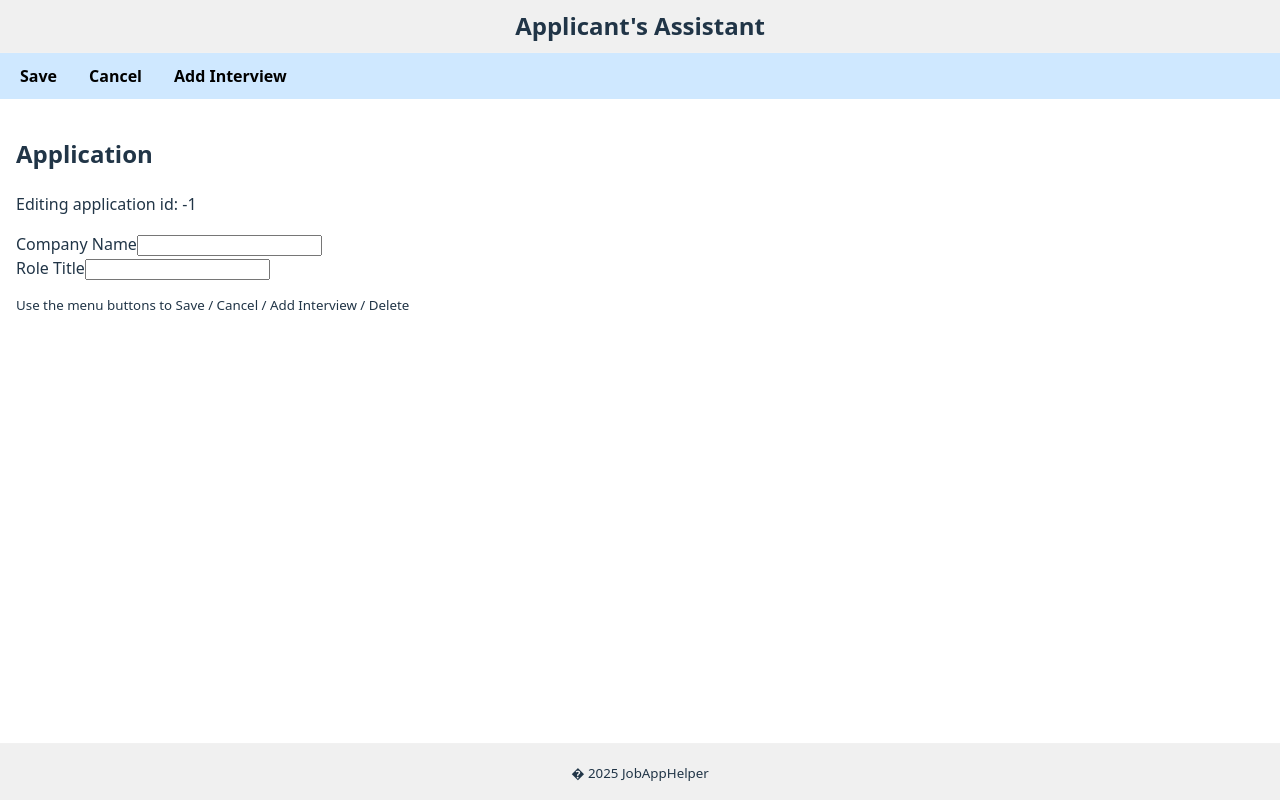
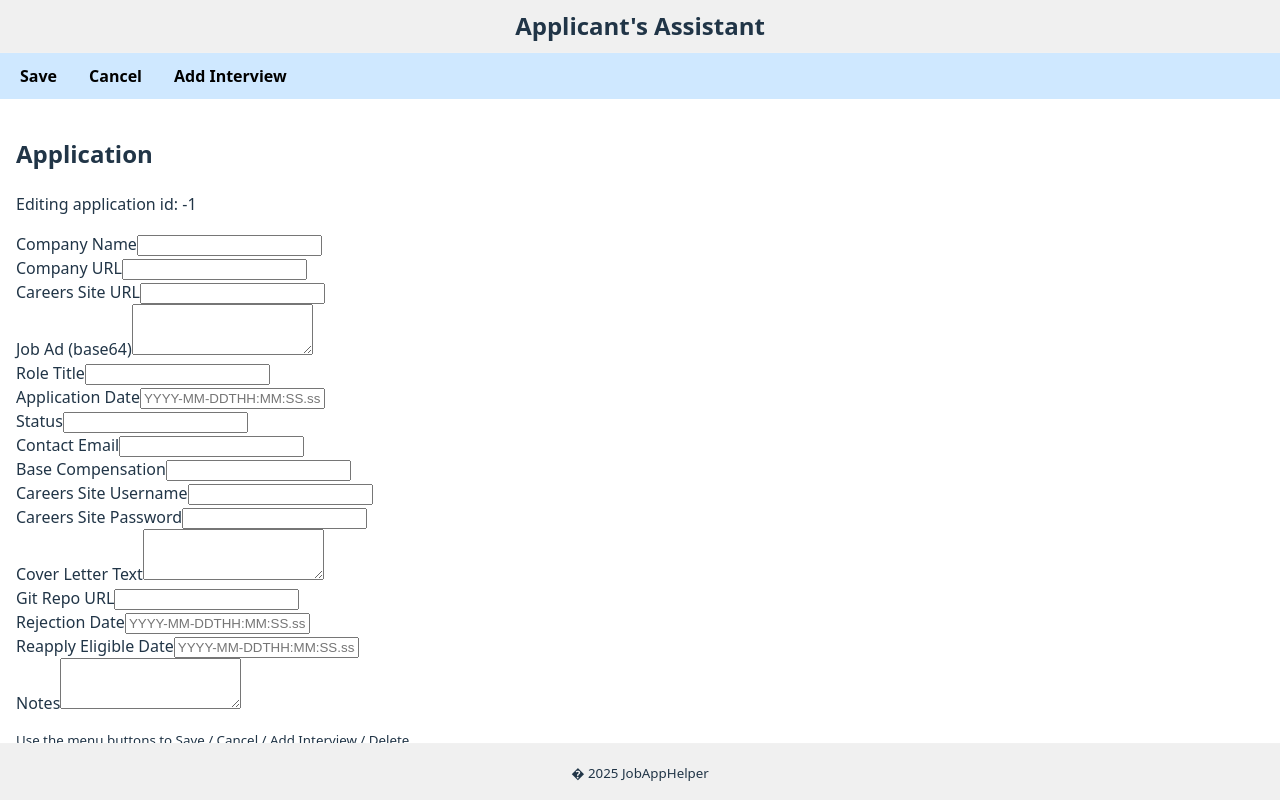
Before and after one commit to adrianagresta/JobAppHelper, a React (Vite) app in the folder jobapphelper/: page / in a window 1280 px wide. Both pictures are taken after a click on the button "New Application". Built offline with nearby package versions, Linux system fonts and the light colour scheme.

Commit message:
All application fields shown.

```diff
--- a/jobapphelper/src/components/content/ApplicationContent.jsx
+++ b/jobapphelper/src/components/content/ApplicationContent.jsx
@@ -1,6 +1,8 @@
-import React, { useEffect } from 'react';
+import React, { useEffect, useState } from 'react';
 import { setMenuItems } from '../structure/menuService';
 import { setContent } from '../structure/contentService';
+import { ApplicationsStore } from '../../indexeddb/api';
+import { enqueue as enqueueSync } from '../../indexeddb/syncQueue';
 
 /**
  * ApplicationContent component.
@@ -33,6 +35,24 @@ function ApplicationContent({ application }) {
     };
   }, []);
 
+  // Local form state for all Application fields
+  const [companyName, setCompanyName] = useState((application && application.companyName) || '');
+  const [companyUrl, setCompanyUrl] = useState((application && application.companyUrl) || '');
+  const [careersSiteUrl, setCareersSiteUrl] = useState((application && application.careersSiteUrl) || '');
+  const [jobAdPdfBase64, setJobAdPdfBase64] = useState((application && application.jobAdPdfBase64) || '');
+  const [roleTitle, setRoleTitle] = useState((application && application.roleTitle) || '');
+  const [applicationDate, setApplicationDate] = useState((application && application.applicationDate) || '');
+  const [status, setStatus] = useState((application && application.status) || '');
+  const [contactEmail, setContactEmail] = useState((application && application.contactEmail) || '');
+  const [baseCompensation, setBaseCompensation] = useState((application && application.baseCompensation) || '');
+  const [careerSiteUsername, setCareerSiteUsername] = useState((application && application.careerSiteUsername) || '');
+  const [careerSitePassword, setCareerSitePassword] = useState((application && application.careerSitePassword) || '');
+  const [coverLetterText, setCoverLetterText] = useState((application && application.coverLetterText) || '');
+  const [gitRepoUrl, setGitRepoUrl] = useState((application && application.gitRepoUrl) || '');
+  const [rejectionDate, setRejectionDate] = useState((application && application.rejectionDate) || '');
+  const [reapplyEligibleDate, setReapplyEligibleDate] = useState((application && application.reapplyEligibleDate) || '');
+  const [notes, setNotes] = useState((application && application.notes) || '');
+
   return (
     <div>
       <h2>Application</h2>
@@ -40,12 +60,82 @@ function ApplicationContent({ application }) {
       <div>
         <label>
           Company Name
-          <input defaultValue={(application && application.companyName) || ''} />
+          <input value={companyName} onChange={e => setCompanyName(e.target.value)} />
+        </label>
+        <br />
+        <label>
+          Company URL
+          <input value={companyUrl} onChange={e => setCompanyUrl(e.target.value)} />
+        </label>
+        <br />
+        <label>
+          Careers Site URL
+          <input value={careersSiteUrl} onChange={e => setCareersSiteUrl(e.target.value)} />
+        </label>
+        <br />
+        <label>
+          Job Ad (base64)
+          <textarea value={jobAdPdfBase64} onChange={e => setJobAdPdfBase64(e.target.value)} rows={3} />
         </label>
         <br />
         <label>
           Role Title
-          <input defaultValue={(application && application.roleTitle) || ''} />
+          <input value={roleTitle} onChange={e => setRoleTitle(e.target.value)} />
+        </label>
+        <br />
+        <label>
+          Application Date
+          <input value={applicationDate} onChange={e => setApplicationDate(e.target.value)} placeholder="YYYY-MM-DDTHH:MM:SS.sssZ" />
+        </label>
+        <br />
+        <label>
+          Status
+          <input value={status} onChange={e => setStatus(e.target.value)} />
+        </label>
+        <br />
+        <label>
+          Contact Email
+          <input value={contactEmail} onChange={e => setContactEmail(e.target.value)} />
+        </label>
+        <br />
+        <label>
+          Base Compensation
+          <input value={baseCompensation} onChange={e => setBaseCompensation(e.target.value)} />
+        </label>
+        <br />
+        <label>
+          Careers Site Username
+          <input value={careerSiteUsername} onChange={e => setCareerSiteUsername(e.target.value)} />
+        </label>
+        <br />
+        <label>
+          Careers Site Password
+          <input value={careerSitePassword} onChange={e => setCareerSitePassword(e.target.value)} type="password" />
+        </label>
+        <br />
+        <label>
+          Cover Letter Text
+          <textarea value={coverLetterText} onChange={e => setCoverLetterText(e.target.value)} rows={3} />
+        </label>
+        <br />
+        <label>
+          Git Repo URL
+          <input value={gitRepoUrl} onChange={e => setGitRepoUrl(e.target.value)} />
+        </label>
+        <br />
+        <label>
+          Rejection Date
+          <input value={rejectionDate} onChange={e => setRejectionDate(e.target.value)} placeholder="YYYY-MM-DDTHH:MM:SS.sssZ" />
+        </label>
+        <br />
+        <label>
+          Reapply Eligible Date
+          <input value={reapplyEligibleDate} onChange={e => setReapplyEligibleDate(e.target.value)} placeholder="YYYY-MM-DDTHH:MM:SS.sssZ" />
+        </label>
+        <br />
+        <label>
+          Notes
+          <textarea value={notes} onChange={e => setNotes(e.target.value)} rows={3} />
         </label>
         <div style={{ marginTop: 12 }}>
           <small>Use the menu buttons to Save / Cancel / Add Interview / Delete</small>
@@ -60,7 +150,46 @@ function ApplicationContent({ application }) {
  * @example handleSave()
  */
 function handleSave() {
-  console.log('Save clicked');
+  (async () => {
+    try {
+      // prepare application object from form state
+      const app = Object.assign({}, application || {});
+      // ensure id exists; generate provisional negative id if needed
+      if (!app.id || typeof app.id !== 'number' || app.id >= 0 === false) {
+        // provisional negative id: timestamp-based
+        app.id = -Date.now();
+      }
+      app.companyName = companyName;
+      app.companyUrl = companyUrl;
+      app.careersSiteUrl = careersSiteUrl;
+      app.jobAdPdfBase64 = jobAdPdfBase64;
+      app.roleTitle = roleTitle;
+      // normalize applicationDate to ISO if possible
+      app.applicationDate = applicationDate ? new Date(applicationDate).toISOString() : new Date().toISOString();
+      app.status = status;
+      app.contactEmail = contactEmail;
+      app.baseCompensation = baseCompensation;
+      app.careerSiteUsername = careerSiteUsername;
+      app.careerSitePassword = careerSitePassword;
+      app.coverLetterText = coverLetterText;
+      app.gitRepoUrl = gitRepoUrl;
+      app.rejectionDate = rejectionDate || null;
+      app.reapplyEligibleDate = reapplyEligibleDate || null;
+      app.notes = notes;
+
+      await ApplicationsStore.put(app);
+
+      // enqueue sync operation
+      await enqueueSync({ operationType: 'upsert', entityType: 'application', entityId: app.id, timestamp: Date.now() });
+
+      // after save, return to home
+      const { default: HomeContent } = await import('./HomeContent');
+      setContent(<HomeContent />);
+    } catch (err) {
+      // eslint-disable-next-line no-console
+      console.error('Failed to save application', err);
+    }
+  })();
 }
 
 /**
--- a/jobapphelper/src/indexeddb/syncQueue.js
+++ b/jobapphelper/src/indexeddb/syncQueue.js
@@ -5,7 +5,28 @@ import { SyncQueueStore } from './api';
  * op should be { operationType, entityType, entityId, timestamp, lastAttempt }
  */
 export async function enqueue(op) {
-  const item = Object.assign({ timestamp: Date.now(), lastAttempt: null }, op);
+    const item = Object.assign({ timestamp: Date.now(), lastAttempt: null }, op);
+
+    /*
+    TODO: Provisional ID handling and validation
+    - update operations
+        - Convert these to insert operations and then apply insert operation rules
+    - insert operations
+        - if an insert already exists, ignore the new insert
+        - if a delete already exists, remove the delete and add the insert
+    - delete operations
+        - remove any existing operation for the provisional id and add the delete
+        - If there is no existing insert operation for the provisional id, ignore the delete operation and log an error to console.
+
+    TODO: non-provisional ID handling and validation
+    - insert operations
+        - ignore this and log an error to console
+    - update operations
+        - remove any existing operation for the id and add the update
+    - delete operations
+        - remove any existing operation for the id and add the delete
+    */
+
   return SyncQueueStore.enqueue(item);
 }
 
```
